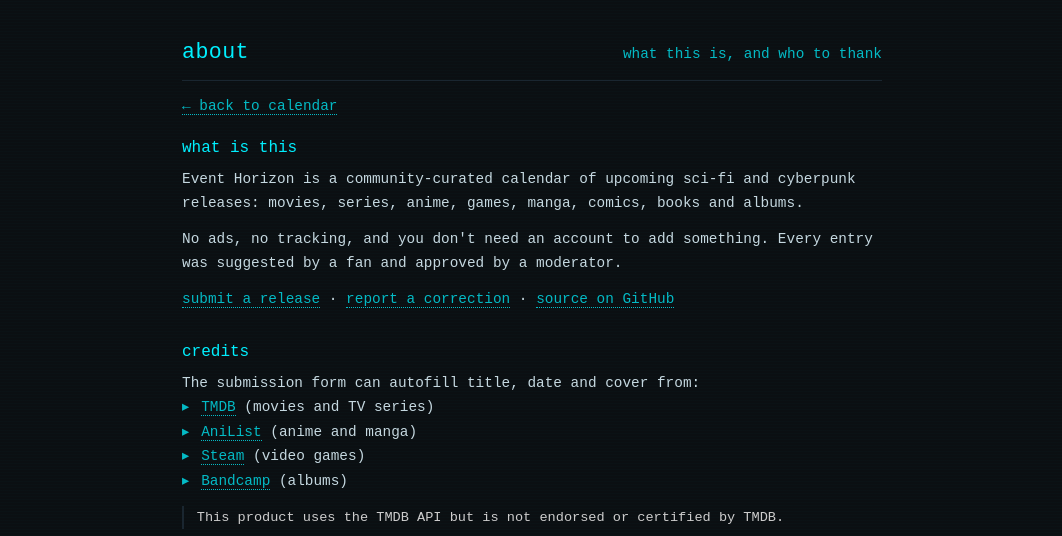
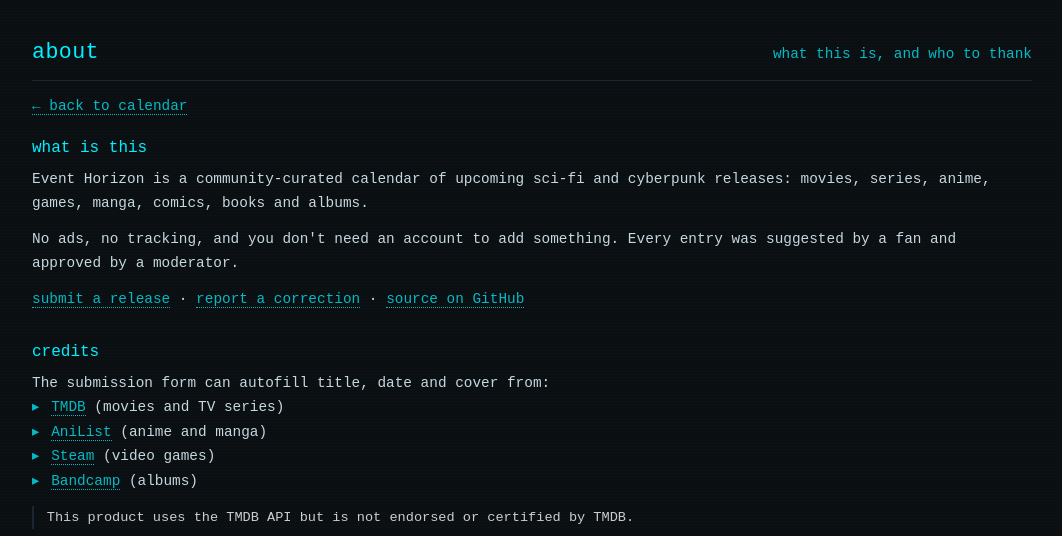
Before and after one commit to bbmane/event-horizon, a plain HTML site: page about.html in a window 1280 px wide. Shown: the top 536 px of the page, without its empty margins (108-1170 px from the left). Drawn offline with Linux system fonts and the light colour scheme.

Commit message:
Adjusted max-width

```diff
--- a/about.html
+++ b/about.html
@@ -41,7 +41,7 @@
     );
   }
 
-  .wrap { max-width: 700px; margin: 0 auto; }
+  .wrap { max-width: 1000px; margin: 0 auto; }
 
   .header {
     display: flex;
```
Also changed, not shown: home.html (+1 -1 lines), index.html (+1 -1 lines), submit.html (+1 -1 lines).
